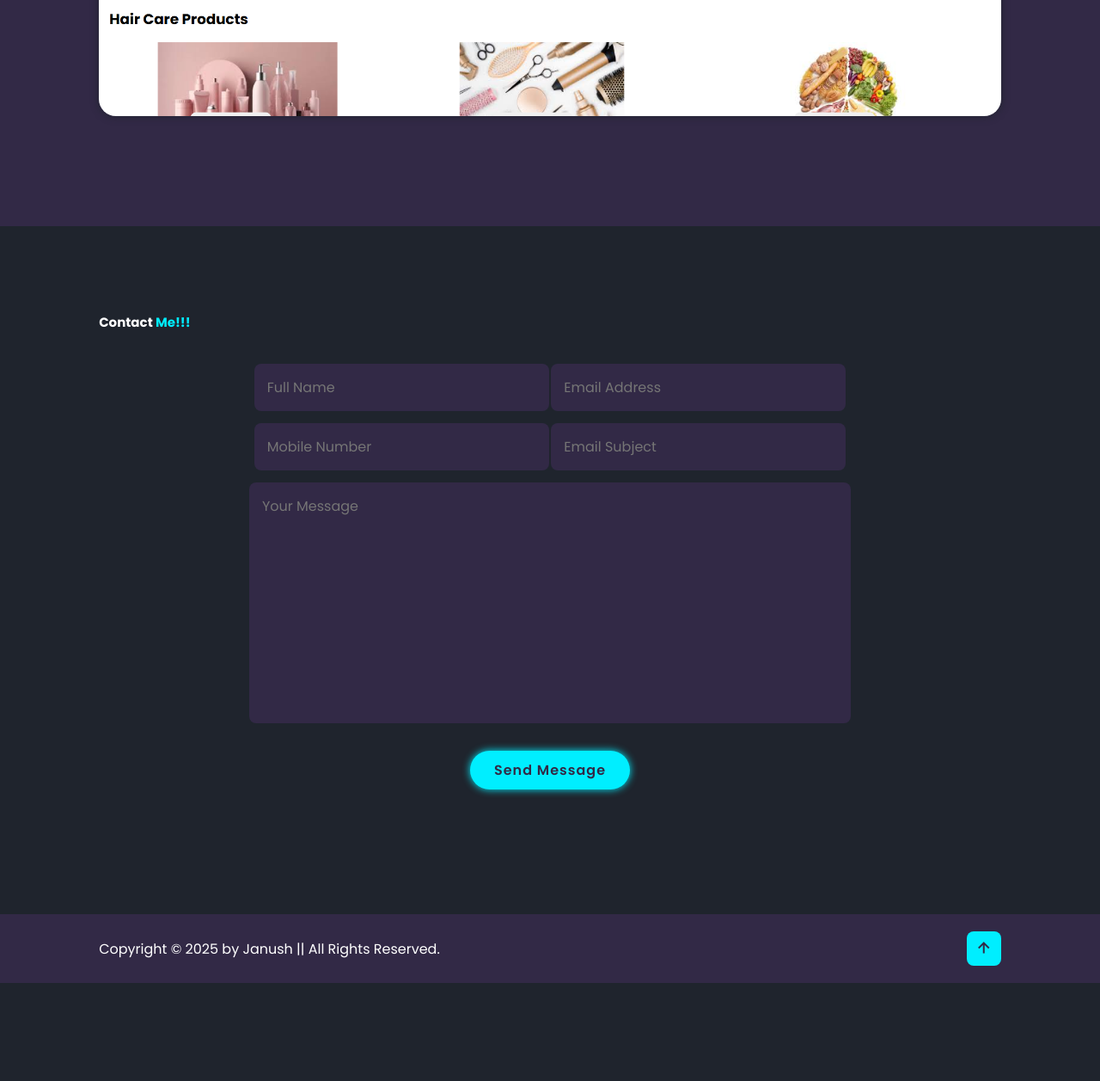
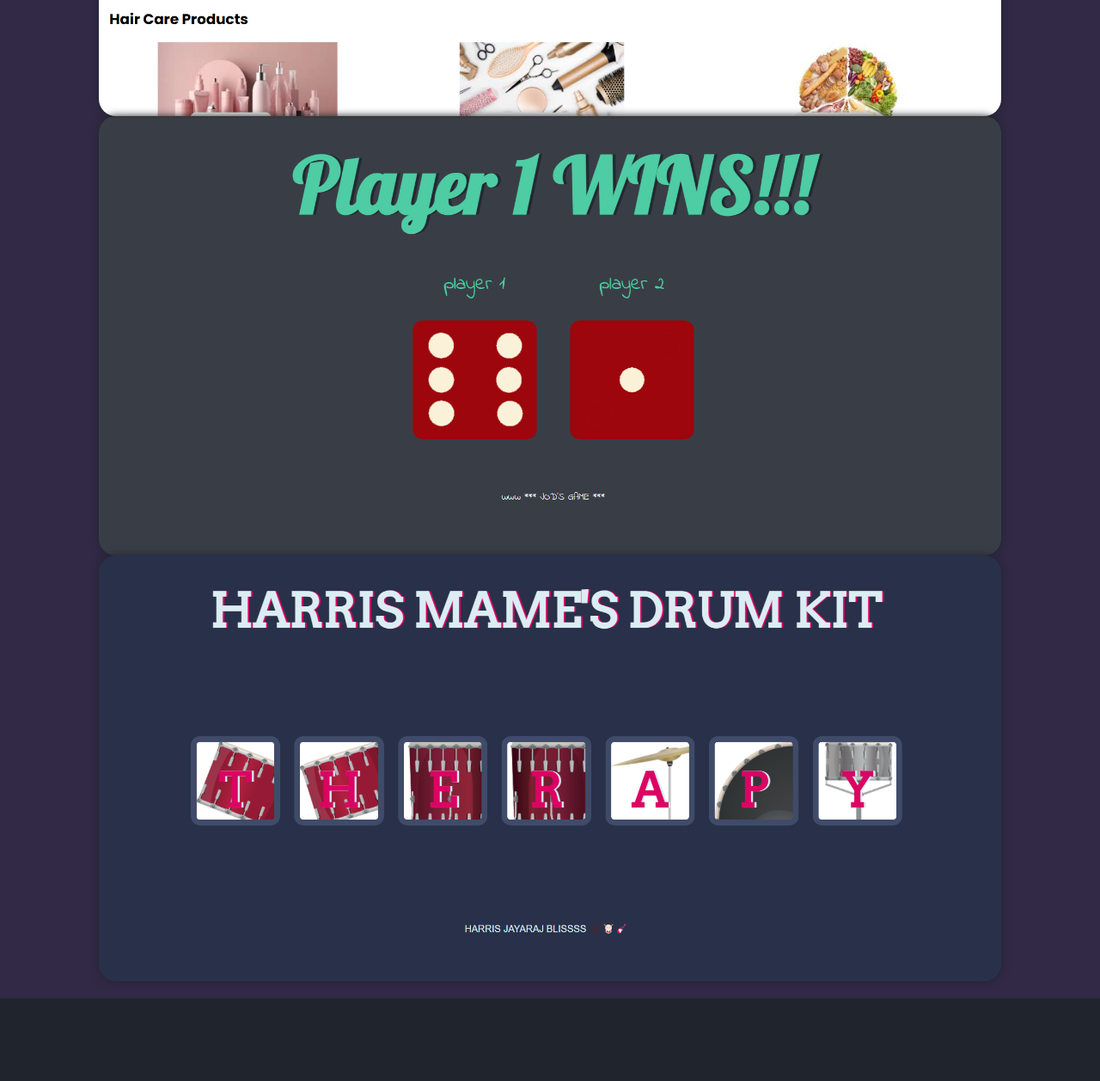
Before and after one commit to janush13/Portfolio, a plain HTML site: page index.html in a window 1280 px wide. Shown: the part 3620-4877 px from the top of the page at 86% size. Before the commit the page ends 4763 px from the top, so only its background shows below. Drawn offline with nearby package versions, Linux system fonts and the light colour scheme.

Commit message:
index.html

```diff
--- a/index.html
+++ b/index.html
@@ -133,7 +133,7 @@
             </div>
 
             <div class="portfolio-box">
-                <img src="images/dice-game.png" alt="">
+                <img src="dice-game.png" alt="">
                 <div class="portfolio-layer">
                     <h4>Dice Game</h4>
                     <P>I developed a simple yet interactive Dice Game using HTML and CSS, designed to simulate the rolling of two dice and determine a winner based on the outcome. The project demonstrates my understanding of basic web structure, styling techniques, and UI design.
@@ -143,7 +143,7 @@
             </div>
 
             <div class="portfolio-box">
-                <img src="images/drum-kit.png" alt="">
+                <img src="drum-kit.png" alt="">
                 <div class="portfolio-layer">
                     <h4>Drum Kit Challenge</h4>
                     <P>I created an interactive Drum Kit web application using HTML, CSS, and JavaScript, allowing users to play different drum sounds by either clicking on buttons or pressing corresponding keys on the keyboard. This project showcases my ability to combine markup, styling, and scripting to create an engaging user experience. I used JavaScript to handle event listeners, play audio clips, and provide visual feedback through simple animations. Through this project, I gained hands-on experience in DOM manipulation, event handling, and enhancing UI responsiveness—key skills in modern front-end development.
```
